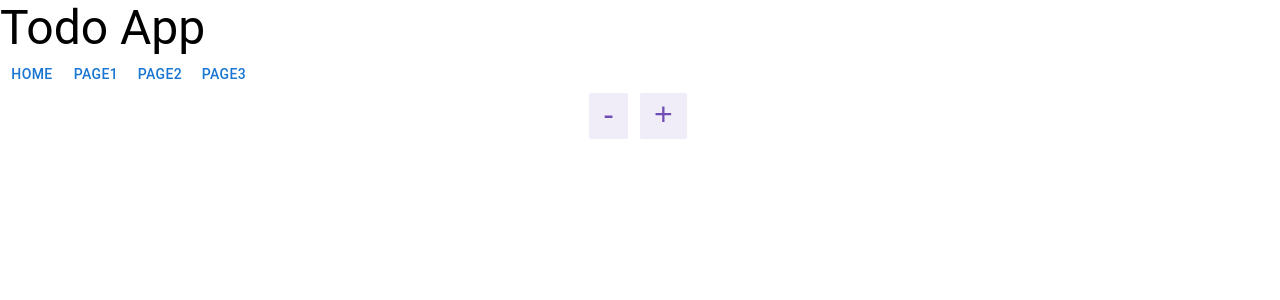
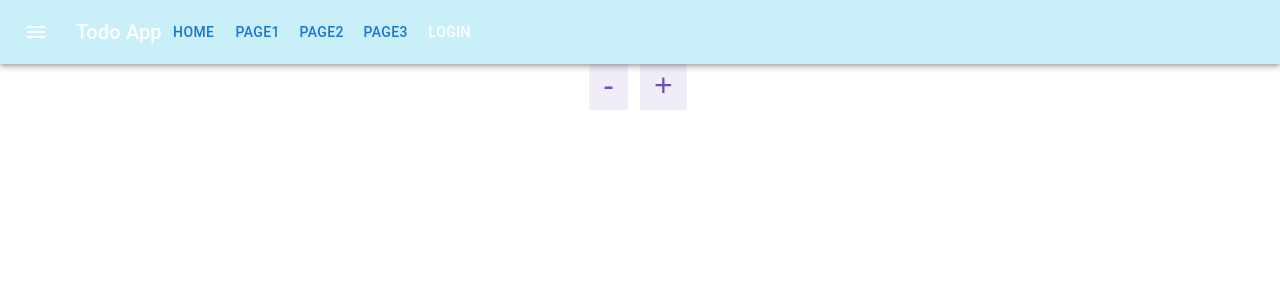
Before and after one commit to anshqhsh/react-toolkit-BoilerPlate, a React (Create React App) app: page / in a window 1280 px wide. Shown: the top 300 px of the page. Built offline with nearby package versions, Linux system fonts and the light colour scheme.

Commit message:
appbar practice

```diff
--- a/package.json
+++ b/package.json
@@ -6,6 +6,7 @@
     "@emotion/react": "^11.10.5",
     "@emotion/styled": "^11.10.5",
     "@fontsource/roboto": "^4.5.8",
+    "@mui/icons-material": "^5.10.16",
     "@mui/material": "^5.10.17",
     "@mui/styled-engine-sc": "^5.10.16",
     "@reduxjs/toolkit": "^1.9.1",
--- a/src/components/Header.jsx
+++ b/src/components/Header.jsx
@@ -1,14 +1,36 @@
-import { Box, Button, Typography } from '@mui/material';
+import {
+  Box,
+  Button,
+  Typography,
+  AppBar,
+  Toolbar,
+  IconButton,
+} from '@mui/material';
+import MenuIcon from '@mui/icons-material/Menu';
 import { Link } from 'react-router-dom';
 
 const Header = () => {
   return (
-    <Box>
-      <Typography variant="h3">Todo App</Typography>
-      <Button href="/">home</Button>
-      <Button href="/page1">Page1</Button>
-      <Button href="/page2">Page2</Button>
-      <Button href="/page3">Page3</Button>
+    <Box sx={{ flexGrow: 1 }}>
+      <AppBar position="static" sx={{ bgcolor: '#C9EFF9' }}>
+        <Toolbar>
+          <IconButton
+            size="large"
+            edge="start"
+            color="inherit"
+            aria-label="menu"
+            sx={{ mr: 2 }}
+          >
+            <MenuIcon />
+          </IconButton>
+          <Typography variant="h6">Todo App</Typography>
+          <Button href="/">home</Button>
+          <Button href="/page1">Page1</Button>
+          <Button href="/page2">Page2</Button>
+          <Button href="/page3">Page3</Button>
+          <Button color="inherit">Login</Button>
+        </Toolbar>
+      </AppBar>
     </Box>
   );
 };
```
Also changed, not shown: 1 other file (tests, documents, lock files or other folders).
